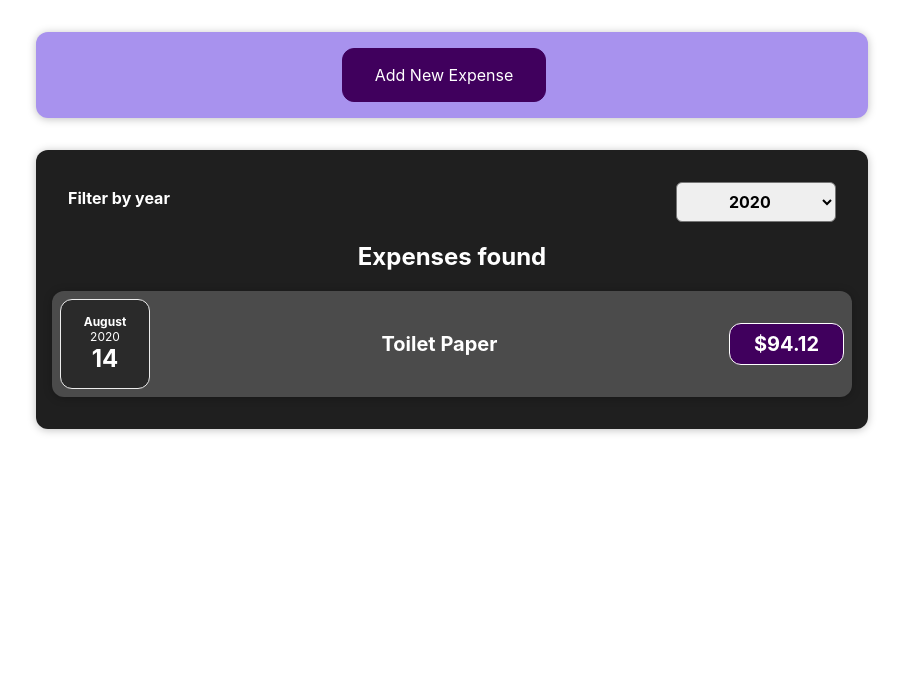
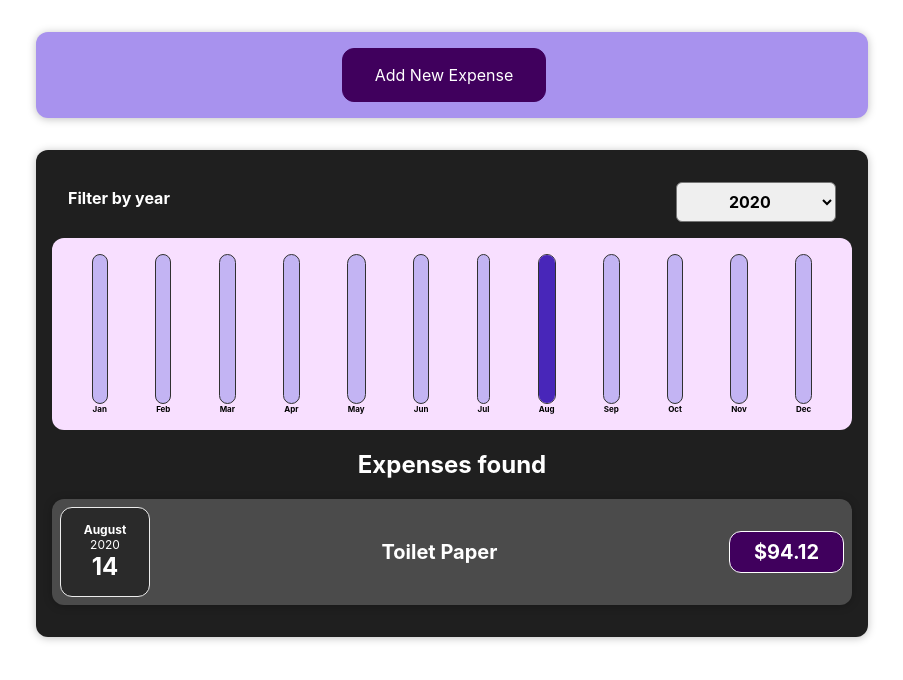
Before and after one commit to sksandhya/react-master, a React (Create React App) app in the folder react-complete-guide/: page / in a window 1280 px wide. Shown: the top 680 px of the page, without its empty margins (188-1091 px from the left). Built offline with nearby package versions, Linux system fonts and the light colour scheme.

Commit message:
Adding Expense chart

```diff
--- /dev/null
+++ b/react-complete-guide/src/components/Chart/Chart.css
@@ -0,0 +1,9 @@
+.chart {
+    padding: 1rem;
+    border-radius: 12px;
+    background-color: #f8dfff;
+    text-align: center;
+    display: flex;
+    justify-content: space-around;
+    height: 10rem;
+  }
--- /dev/null
+++ b/react-complete-guide/src/components/Chart/Chart.js
@@ -0,0 +1,22 @@
+import React from "react";
+import "./Chart.css";
+import ChartBar from "./ChartBar";
+
+const Chart = (props) => {
+    const dataPointValues = props.dataPoints.map((dataPoint) => dataPoint.value);
+    const totalMaximum = Math.max(...dataPointValues);
+  return (
+    <div className="chart">
+      {props.dataPoints.map((dataPoint) => (
+        <ChartBar
+          key={dataPoint.label}
+          value={dataPoint.value}
+          maxValue={totalMaximum}
+          label={dataPoint.label}
+        />
+      ))}
+    </div>
+  );
+};
+
+export default Chart;
--- /dev/null
+++ b/react-complete-guide/src/components/Chart/ChartBar.css
@@ -0,0 +1,30 @@
+.chart-bar {
+    height: 100%;
+    display: flex;
+    flex-direction: column;
+    align-items: center;
+  }
+
+  .chart-bar__inner {
+    height: 100%;
+    width: 100%;
+    border: 1px solid #313131;
+    border-radius: 12px;
+    background-color: #c3b4f3;
+    overflow: hidden;
+    display: flex;
+    flex-direction: column;
+    justify-content: flex-end;
+  }
+
+  .chart-bar__fill {
+    background-color: #4826b9;
+    width: 100%;
+    transition: all 0.3s ease-out;
+  }
+
+  .chart-bar__label {
+    font-weight: bold;
+    font-size: 0.5rem;
+    text-align: center;
+  }
--- /dev/null
+++ b/react-complete-guide/src/components/Chart/ChartBar.js
@@ -0,0 +1,22 @@
+import React from "react";
+import "./ChartBar.css";
+
+const ChartBar = (props) => {
+  let barFillHeight = "0%";
+  if (props.maxValue > 0) {
+    barFillHeight = Math.round((props.value / props.maxValue) * 100) + "%";
+  }
+  return (
+    <div className="chart-bar">
+      <div className="chart-bar__inner">
+        <div
+          className="chart-bar__fill"
+          style={{ height: barFillHeight }}
+        ></div>
+      </div>
+      <div className="chart-bar__label">{props.label}</div>
+    </div>
+  );
+};
+
+export default ChartBar;
--- a/react-complete-guide/src/components/Expenses/Expenses.js
+++ b/react-complete-guide/src/components/Expenses/Expenses.js
@@ -4,6 +4,7 @@ import "./Expenses.css";
 import Card from "../UI/Card";
 import ExpensesFilter from "./ExpensesFilter";
 import ExpenseList from "./ExpensesList";
+import ExpensesChart from "./ExpensesChart";
 
 function Expenses(props) {
   const [filteredYear, setFilteredYear] = useState("2020");
@@ -23,28 +24,8 @@ function Expenses(props) {
           selected={filteredYear}
           onChangeFilter={filterChangeHandler}
         />
-        <ExpenseList items = {filteredExpenses}/> {/* this is second conditional approach*/}
-         {/* below first conditional approach using js ternary operator*/}
-        {/* {filteredExpenses.length === 0 ? (
-          <p>No Expense Found</p>
-        ) : (
-          filteredExpenses.map((expenses) => (
-            <ExpenseItem
-              key={expenses.id}
-              title={expenses.title}
-              amount={expenses.amount}
-              date={expenses.date}
-            />
-          ))
-        )} */}
-        {/* {filteredExpenses.map((expenses) => (
-          <ExpenseItem
-            key={expenses.id}
-            title={expenses.title}
-            amount={expenses.amount}
-            date={expenses.date}
-          />
-        ))} */}
+        <ExpensesChart expenses={filteredExpenses}/>
+        <ExpenseList items = {filteredExpenses}/>
       </Card>
     </div>
   );
--- /dev/null
+++ b/react-complete-guide/src/components/Expenses/ExpensesChart.js
@@ -0,0 +1,27 @@
+import React from "react";
+import Chart from '../Chart/Chart';
+
+const ExpensesChart = props => {
+    const chartDataPoints = [
+        {label: 'Jan', value:0},
+        {label: 'Feb', value:0},
+        {label: 'Mar', value:0},
+        {label: 'Apr', value:0},
+        {label: 'May', value:0},
+        {label: 'Jun', value:0},
+        {label: 'Jul', value:0},
+        {label: 'Aug', value:0},
+        {label: 'Sep', value:0},
+        {label: 'Oct', value:0},
+        {label: 'Nov', value:0},
+        {label: 'Dec', value:0},
+
+    ];
+    for(const expense of props.expenses){
+        const expenseMonth = expense.date.getMonth();
+        chartDataPoints[expenseMonth].value += expense.amount;
+
+    }
+return <Chart dataPoints={chartDataPoints}/>
+}
+export default ExpensesChart;
--- a/react-complete-guide/src/components/NewExpense/ExpenseForm.js
+++ b/react-complete-guide/src/components/NewExpense/ExpenseForm.js
@@ -42,7 +42,7 @@ const ExpenseForm = (props) => {
 
       const ExpenseData = {
         title : enteredTitle,
-        amount : enteredAmount,
+        amount : +enteredAmount,
         date : new Date(enteredDate)
       };
       //console.log(ExpenseData);
```
